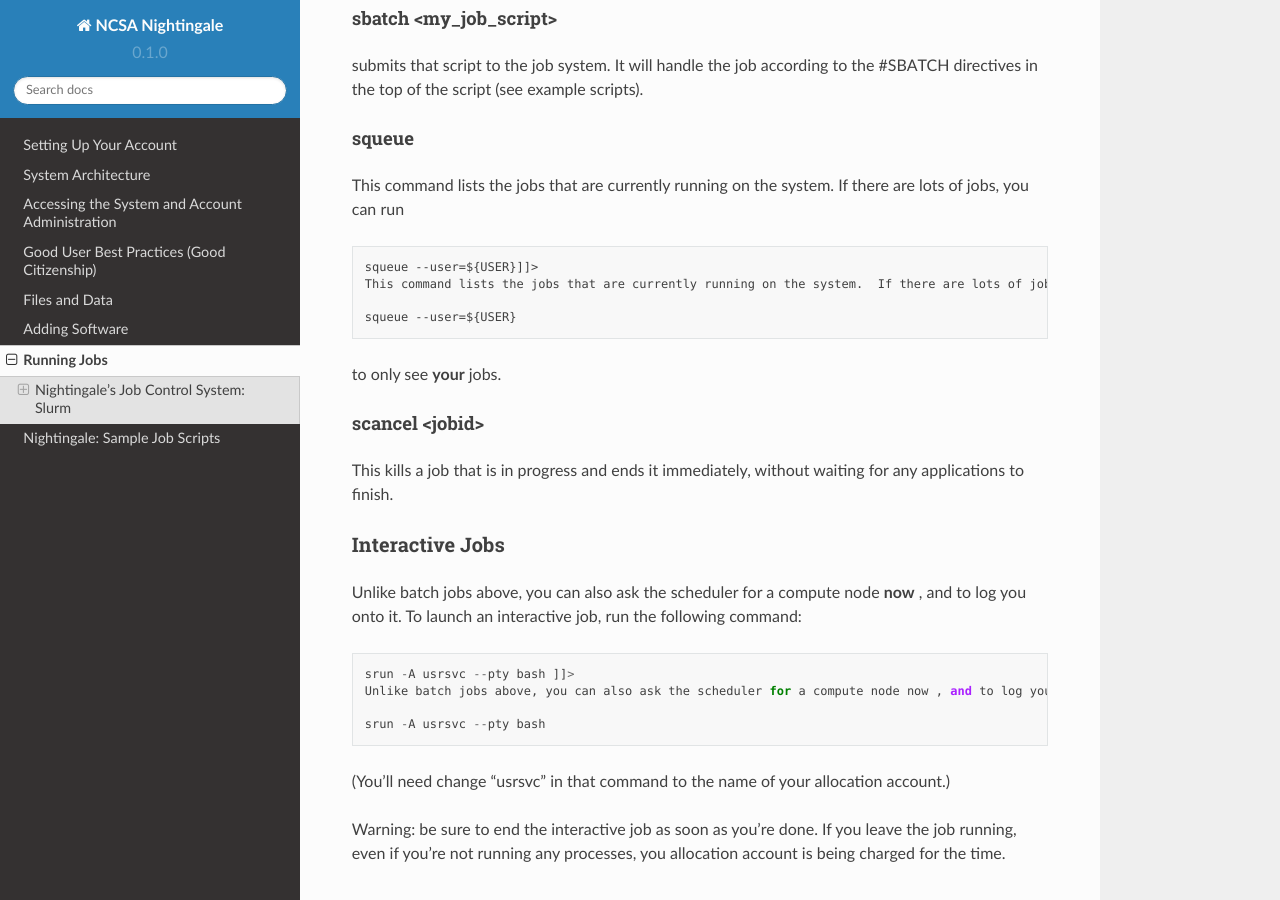
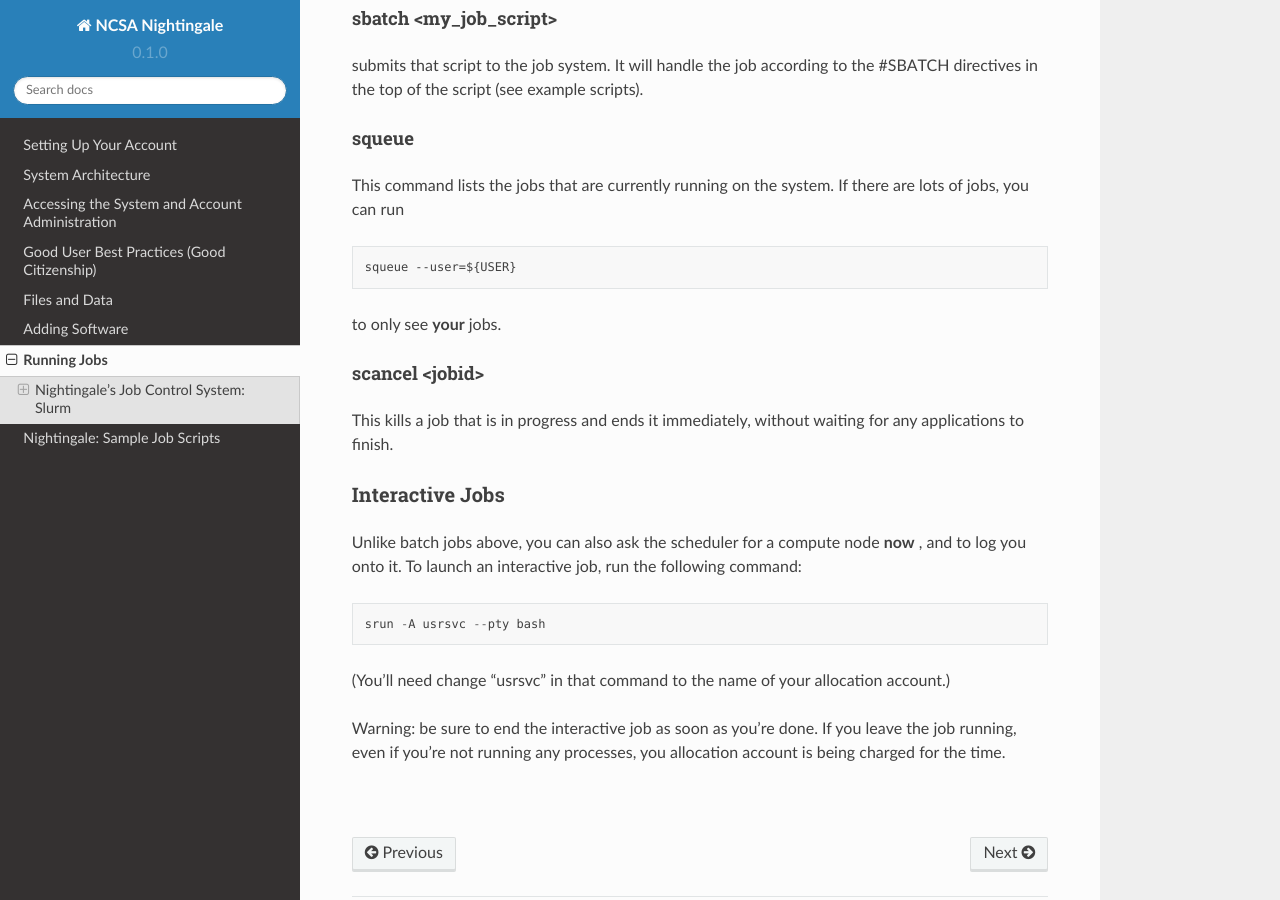
Before and after one commit to sfkappes/NG_documentation, a Sphinx documentation site: the page built from docs/source/running_jobs.rst, in a window 1280 px wide and 900 px high, scrolled down 1569 px. Built offline with Sphinx 7.4.7 and the Read the Docs theme 2.0.0, drawn with Linux system fonts in a browser that asks for light colours; pages that are not in the unit, such as notebooks, are missing from menus.

Commit message:
fix code block transform
Something about the code transform didn't work right.  Attempt to fix.

```diff
--- a/docs/source/running_jobs.rst
+++ b/docs/source/running_jobs.rst
@@ -88,9 +88,6 @@
 
 ::
 
-   squeue --user=${USER}]]>
-   This command lists the jobs that are currently running on the system.  If there are lots of jobs, you can run
-
    squeue --user=${USER}
 
 to only see **your** jobs.
@@ -110,9 +107,6 @@
 
 ::
 
-   srun -A usrsvc --pty bash ]]>
-   Unlike batch jobs above, you can also ask the scheduler for a compute node now , and to log you onto it.  To launch an interactive job, run the following command:
-
    srun -A usrsvc --pty bash
 
 (You'll need change "usrsvc" in that command to the name of your
```
